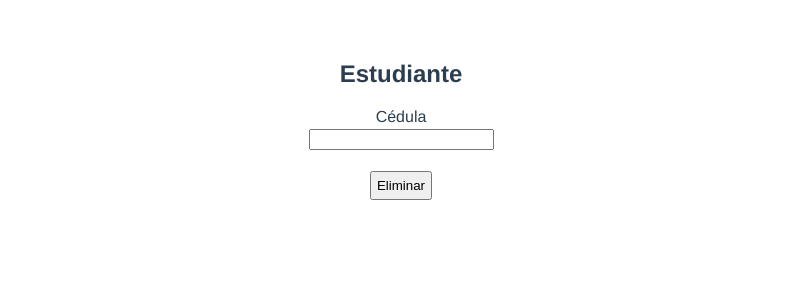
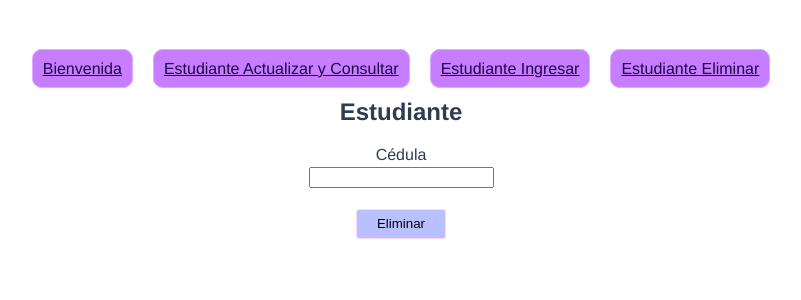
Before and after one commit to Alhehita/pw_vue_p6_u4_da, a Vue app: page /#/eliminar in a window 1280 px wide. Shown: the top 300 px of the page, without its empty margins (239-1040 px from the left). Built offline with nearby package versions, Linux system fonts and the light colour scheme.

Commit message:
Taller37 path variable y query params

```diff
--- a/src/App.vue
+++ b/src/App.vue
@@ -1,6 +1,6 @@
 <template>
 
-
+  <NavBar/>
   <router-view/>
 
 </template>
@@ -10,12 +10,13 @@
 //import Eliminar from "./components/Eliminar.vue";
 //import Insertar from "./components/Insertar.vue";
 //import ConsultarActualizar from "./components/ConsultarActualizar.vue";
-
+import NavBar from './components/NavBar.vue';
 
 export default {
+
   name: "App",
   components: {
-
+       NavBar
   },
 
 };
--- a/src/clients/ClienteEstudiante.js
+++ b/src/clients/ClienteEstudiante.js
@@ -4,7 +4,7 @@ import axios from "axios"; // para importar las funcionalidades de axios
 
 const obtenerPorCedula = async (cedula) => {
   const data = await fetch(
-    `http://localhost:8080/API/v1.0/Matricula/estudiantes/cedula/${cedula}`
+    `http://localhost:8081/API/v1.0/Matricula/estudiantes/cedula/${cedula}`
   ).then((r) => r.json());
 
   console.log(data);
@@ -16,7 +16,7 @@ const obtenerPorCedula = async (cedula) => {
 const obtenerPorCedulaAxios = async (cedula) => {
   const data = axios
     .get(
-      `http://localhost:8080/API/v1.0/Matricula/estudiantes/cedula/${cedula}`
+      `http://localhost:8081/API/v1.0/Matricula/estudiantes/cedula/${cedula}`
     )
     .then((r) => r.data);
   console.log(data);
@@ -27,7 +27,7 @@ const obtenerPorCedulaAxios = async (cedula) => {
 const guardar = async (estudianteBody) => {
   const data = axios
     .post(
-      `http://localhost:8080/API/v1.0/Matricula/estudiantes`,
+      `http://localhost:8081/API/v1.0/Matricula/estudiantes`,
       estudianteBody
     )
     .then((r) => r.data);
@@ -39,7 +39,7 @@ const guardar = async (estudianteBody) => {
 const actualizar = async (cedula, estudianteBody) => {
   const data = axios
     .put(
-      `http://localhost:8080/API/v1.0/Matricula/estudiantes/cedula/${cedula}`,
+      `http://localhost:8081/API/v1.0/Matricula/estudiantes/cedula/${cedula}`,
       estudianteBody
     )
     .then((r) => r.data);
@@ -52,7 +52,7 @@ const actualizar = async (cedula, estudianteBody) => {
 const actualizarParcial = async (cedula, estudianteBody) => {
   const data = axios
     .patch(
-      `http://localhost:8080/API/v1.0/Matricula/estudiantes/cedula/${cedula}`,
+      `http://localhost:8081/API/v1.0/Matricula/estudiantes/cedula/${cedula}`,
       estudianteBody
     )
     .then((r) => r.data);
@@ -65,7 +65,7 @@ const actualizarParcial = async (cedula, estudianteBody) => {
 const eliminar = async (cedula) => {
   const data = axios
     .delete(
-      `http://localhost:8080/API/v1.0/Matricula/estudiantes/cedula/${cedula}`
+      `http://localhost:8081/API/v1.0/Matricula/estudiantes/cedula/${cedula}`
     )
     .then((r) => r.data);
   console.log(data);
--- a/src/components/ConsultarActualizar.vue
+++ b/src/components/ConsultarActualizar.vue
@@ -32,6 +32,7 @@ export default {
       fechaNaciomiento: null,
     };
   },
+
   methods: {
     async consultar() {
       console.log(this.cedula);
@@ -56,6 +57,14 @@ export default {
       console.log(data);
     },
   },
+  created(){
+      console.log(this.$route)
+      console.log(this.$route.params.cedula)
+      if(this.$route.params.cedula !== 'vacio'){
+        this.cedula = this.$route.params.cedula;
+        this.consultar();
+      }
+  },
 };
 </script>
 
@@ -69,6 +78,14 @@ p:before {
 
 button {
   margin: 5px;
-  padding: 5px;
+  padding: 5px 10px; /* Ajusta el padding según lo necesites */
+  height: 30px;
+  width: 90px;
+  border: 1px solid #ffd6ff;
+  border-radius: 3px;
+  background: #b8c0ff;
+  align-items: center; /* Centra verticalmente */
+  justify-content: center; /* Centra horizontalmente */
+  text-align: center; /* Asegura que el texto esté centrado */
 }
 </style>
--- a/src/components/Eliminar.vue
+++ b/src/components/Eliminar.vue
@@ -4,7 +4,6 @@
     <div class="container">
       <div class="datos">
         <p type="Cédula"><input v-model="this.cedula" type="text" /></p>
-
       </div>
       <div class="botones">
         <button @click="eliminar">Eliminar</button>
@@ -14,33 +13,40 @@
 </template>
 
 <script>
-import { eliminarFachada } from '@/clients/ClienteEstudiante.js';
+import { eliminarFachada } from "@/clients/ClienteEstudiante.js";
 export default {
-  data(){
-    return{
-      cedula:null
-    }
+  data() {
+    return {
+      cedula: null,
+    };
   },
   methods: {
-    async eliminar(){
+    async eliminar() {
       const data = await eliminarFachada(this.cedula);
       console.log("eliminado");
-    }
-  }
+    },
+  },
 };
 </script>
 
 <style>
-p:before{
-    content: attr(type);
-    display: block;
-    margin: 3px 2px;
-    font-size:  16px;
-
+p:before {
+  content: attr(type);
+  display: block;
+  margin: 3px 2px;
+  font-size: 16px;
 }
 
-button{
-    margin: 5px;
-    padding: 5px;
+button {
+  margin: 5px;
+  padding: 5px 10px; /* Ajusta el padding según lo necesites */
+  height: 30px;
+  width: 90px;
+  border: 1px solid #ffd6ff;
+  border-radius: 3px;
+  background: #b8c0ff;
+  align-items: center; /* Centra verticalmente */
+  justify-content: center; /* Centra horizontalmente */
+  text-align: center; /* Asegura que el texto esté centrado */
 }
 </style>
--- a/src/components/Insertar.vue
+++ b/src/components/Insertar.vue
@@ -45,7 +45,7 @@ export default {
 };
 </script>
 
-<style>
+<style scoped>
 p:before {
   content: attr(type);
   display: block;
@@ -55,6 +55,15 @@ p:before {
 
 button {
   margin: 5px;
-  padding: 5px;
+  padding: 5px 10px; /* Ajusta el padding según lo necesites */
+  height: 30px;
+  width: 90px;
+  border: 1px solid #ffd6ff;
+  border-radius: 3px;
+  background: #b8c0ff;
+  align-items: center; /* Centra verticalmente */
+  justify-content: center; /* Centra horizontalmente */
+  text-align: center; /* Asegura que el texto esté centrado */
 }
+
 </style>
--- /dev/null
+++ b/src/components/NavBar.vue
@@ -0,0 +1,35 @@
+<template>
+    <div>
+        <router-link to="/">Bienvenida</router-link>
+        <router-link to="/consultaractualizar/vacio">Estudiante Actualizar y Consultar</router-link>
+        <router-link to="/insertar">Estudiante Ingresar</router-link>
+        <router-link to="/eliminar">Estudiante Eliminar</router-link>
+
+    </div>
+
+</template>
+
+<script>
+export default {
+
+
+}
+</script>
+
+<style scoped>
+
+div{
+    padding: 0px 30px;
+    margin-bottom: 20px;
+}
+
+div a {
+    color: #240046;
+    margin: 0px 10px;
+    border: 1px solid #e0aaff;
+    padding: 10px;
+    background: #c77dff ;
+    border-radius: 10px;
+    pointer-events: stroke;
+}
+</style>
--- a/src/page/BienvenidaPage.vue
+++ b/src/page/BienvenidaPage.vue
@@ -1,5 +1,5 @@
 <template>
-<h1>Bienvenido a la uce</h1>
+<h1>Bienvenido a la UCE</h1>
 </template>
 
 <script>
@@ -10,4 +10,11 @@ export default {
 
 <style>
 
+h1 {
+    color: #a53860;
+    font-family: Georgia, 'Times New Roman', Times, serif;
+    margin-top: 20px;
+}
+
+
 </style>
--- /dev/null
+++ b/src/page/NotFoundPage.vue
@@ -0,0 +1,16 @@
+<template>
+<h1>Page not Found</h1>
+<h1>404</h1>
+<h2>Asegurese que la URL sea correcta</h2>
+<img src="../imagenes/7133810dddc6dce73908ee4f9be8e192.gif" alt="No se encuentra la imagen">
+</template>
+
+<script>
+export default {
+
+}
+</script>
+
+<style>
+
+</style>
```
Also changed, not shown: src/router/router.js (+6 -1 lines), src/imagenes/7133810dddc6dce73908ee4f9be8e192.gif (added).
